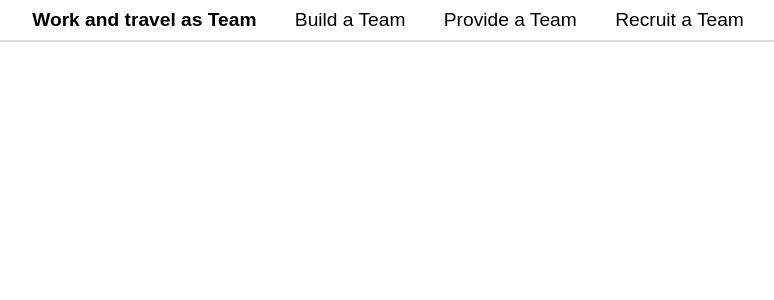
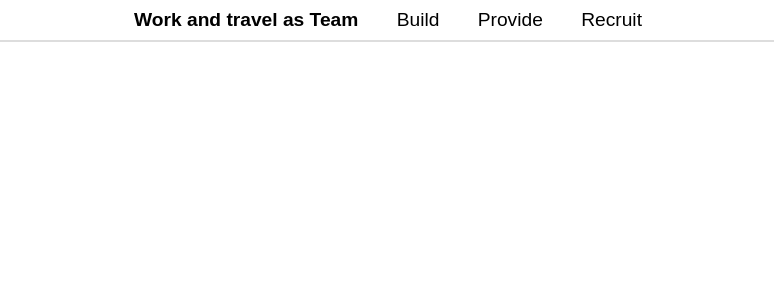
Before and after one commit to godspeed-team/godspeed-team.github.io, a React (Create React App) app: page / in a window 1280 px wide. Shown: the top 300 px of the page, without its empty margins (252-1026 px from the left). Built offline with nearby package versions, Linux system fonts and the light colour scheme.

Commit message:
rename menu entries (fixes #1)

```diff
--- a/src/App.js
+++ b/src/App.js
@@ -22,10 +22,10 @@ class App extends Component {
         <nav>
           <ul ref={(list) => { this.list = list }}>
             <li><b>Work and travel as Team</b></li>
-            <li><a href="">Build a Team</a></li>
-            <li><a href="">Provide a Team</a></li>
-            <li><a href="">Recruit a Team</a></li>
-            <li className="burger"><button onClick={this.toggleMenu}>&#9776;</button></li>
+            <li><a href="">Build</a></li>
+            <li><a href="">Provide</a></li>
+            <li><a href="">Recruit</a></li>
+            <li className="burger"><a href="" onClick={this.toggleMenu}>&#9776;</a></li>
           </ul>
         </nav>
       </div>
```
